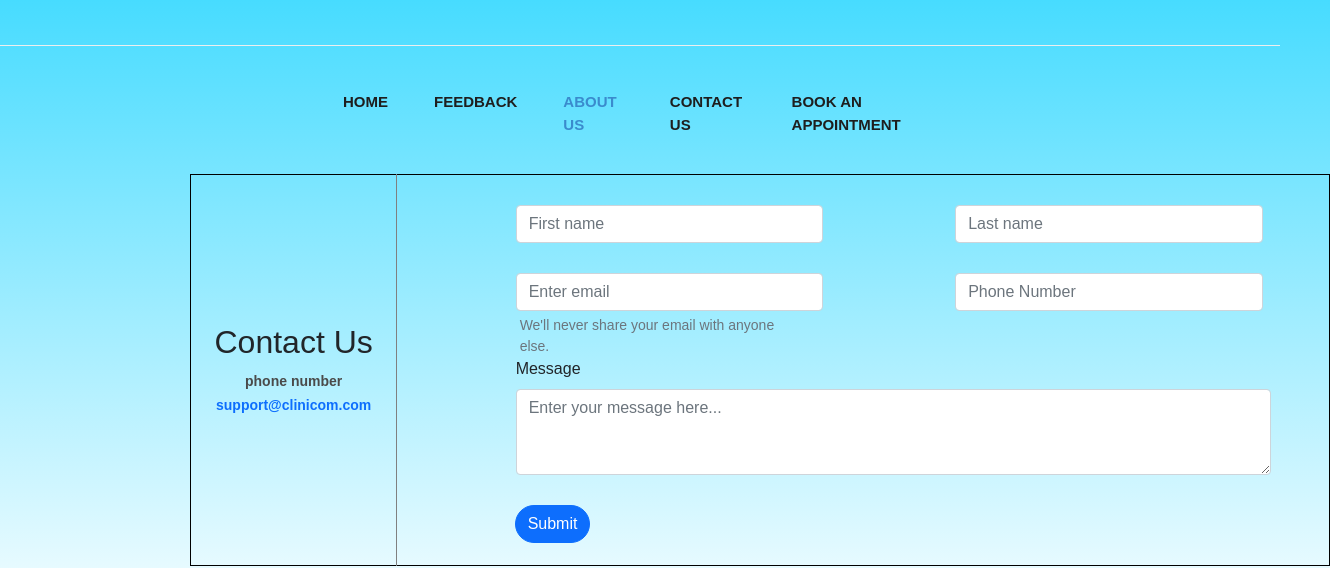
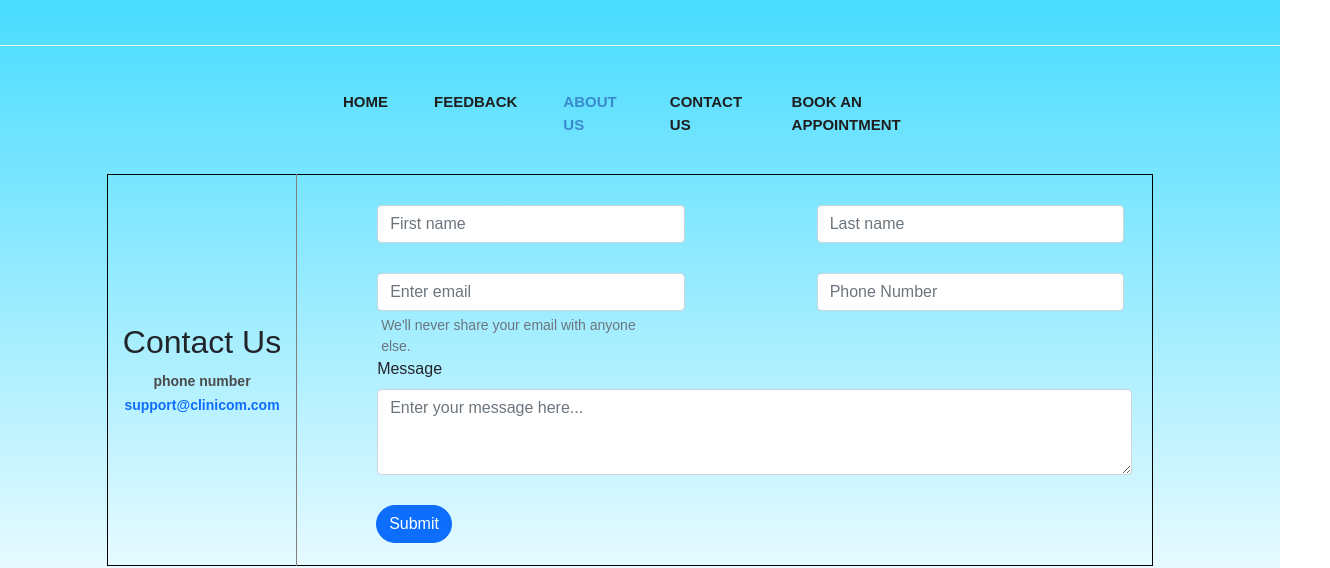
Before and after one commit to 0cool-design/WEB_Proj, a website: page www/contact.html in a window 1280 px wide. Shown: the part 253-821 px from the top of the page, 1330 px wide, since content can reach past the window. Drawn offline with nearby package versions, Linux system fonts and the light colour scheme.

Commit message:
Add files via upload

```diff
--- a/www/contact.html
+++ b/www/contact.html
@@ -20,7 +20,6 @@
         #cont_form {
             border: 1px solid black;
             margin: 180px 20px 9px 0px;
-            margin-left: 190px;
         }
 
         .container {
@@ -111,7 +110,8 @@
     </nav>
 
     <!-- Page Content -->
-    <table id="cont_form" class="container">
+    <section class="container">
+    <table id="cont_form" >
         <th class="th_des">
             <h2 style="name"> Contact Us </h2>
             <p>phone number</p>
@@ -139,6 +139,7 @@
             </form>
         </td>
     </table>
+</section>
 </body>
 <!-- Footer Starts Here -->
 <footer>
```
